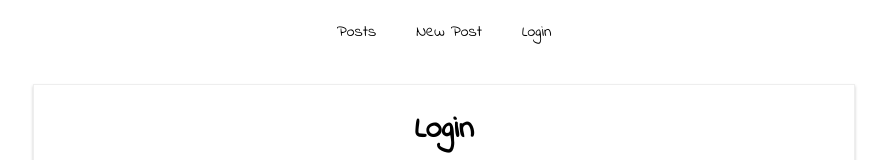
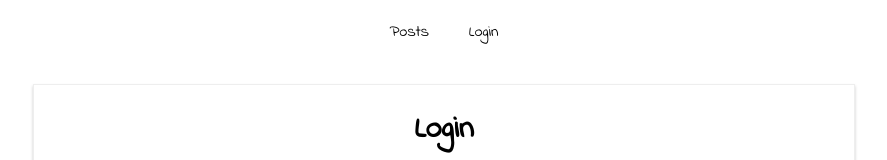
Before and after one commit to a1tereg0/blog-app, a React (Create React App) app: page /auth in a window 1280 px wide. Shown: the top 160 px of the page, without its empty margins (196-1083 px from the left). Built offline with nearby package versions, Linux system fonts and the light colour scheme.

Commit message:
Change UI based on the authentication

```diff
--- a/src/components/Blog.js
+++ b/src/components/Blog.js
@@ -6,8 +6,9 @@ import Posts from "./Posts/Posts";
 import FullPost from "./FullPost/FullPost";
 import NewPost from "./NewPost/NewPost";
 import Auth from "../components/Auth/Auth";
+import { connect } from "react-redux";
 
-const Blog = () => (
+const Blog = ({ token }) => (
   <div className={classes.Blog}>
     <header>
       <nav>
@@ -25,6 +26,7 @@ const Blog = () => (
               Posts
             </NavLink>
           </li>
+          {token !== null ? (
             <li>
               <NavLink
                 to={{
@@ -34,6 +36,8 @@ const Blog = () => (
                 New Post
               </NavLink>
             </li>
+          ) : null}
+          {token === null ? (
             <li>
               <NavLink
                 to={{
@@ -43,17 +47,30 @@ const Blog = () => (
                 Login
               </NavLink>
             </li>
+          ) : null}
         </ul>
       </nav>
     </header>
+    {token !== null ? (
       <Switch>
         <Route exact path="/" component={Posts} />
         <Route exact path="/new-post" component={NewPost} />
+        <Route exact path="/:id" component={FullPost} />
+        <Redirect to="/" />
+      </Switch>
+    ) : (
+      <Switch>
+        <Route exact path="/" component={Posts} />
         <Route exact path="/auth" component={Auth} />
         <Route exact path="/:id" component={FullPost} />
         <Redirect to="/" />
       </Switch>
+    )}
   </div>
 );
 
-export default Blog;
+const mapStateToProps = (state) => ({
+  token: state.auth.token,
+});
+
+export default connect(mapStateToProps)(Blog);
```
Lines whose indentation alone changed are shown as unchanged.
